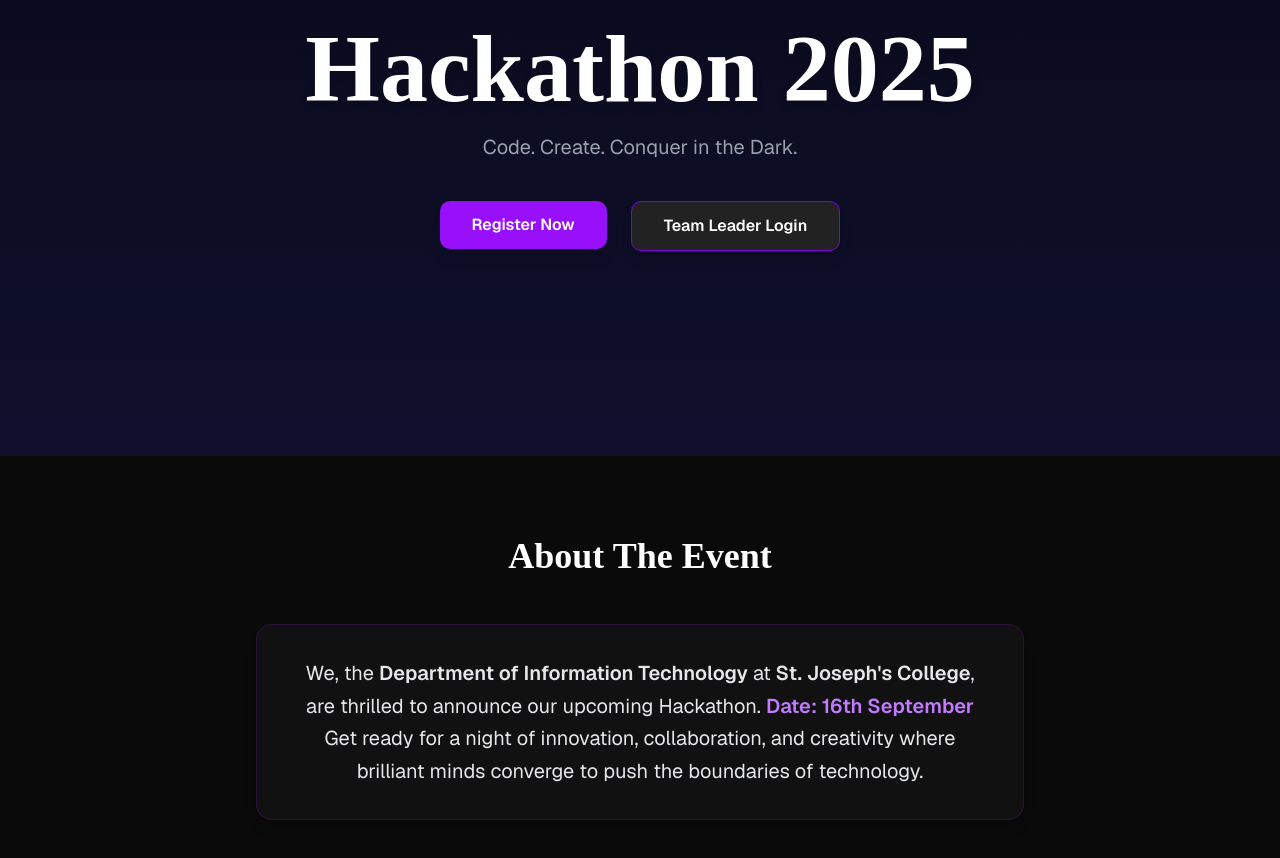
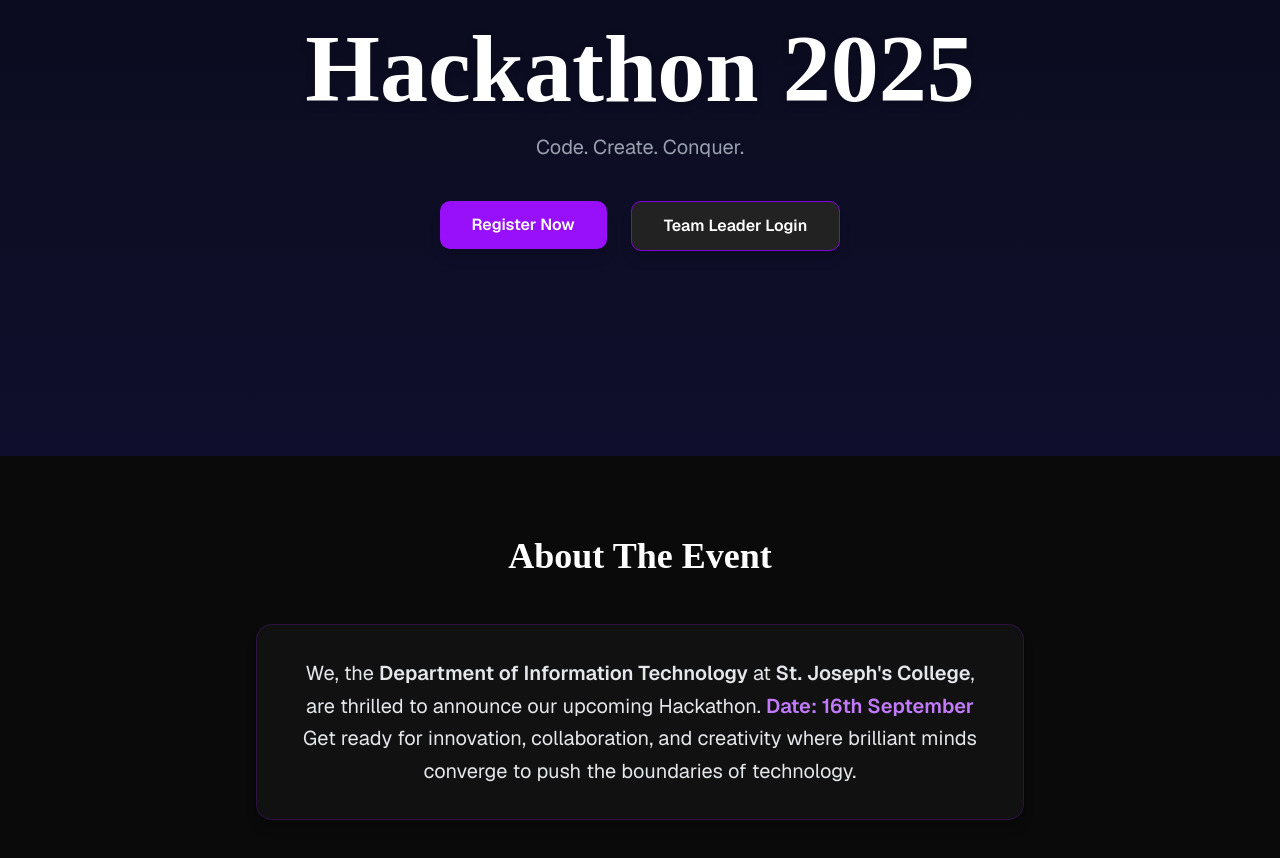
Before and after one commit to Noel1214/hackathon-it, a Next.js app: page / in a window 1280 px wide. Shown: the part 280-1138 px from the top of the page. Built offline with nearby package versions, Linux system fonts and the light colour scheme.

Commit message:
altered some words

```diff
--- a/app/page.tsx
+++ b/app/page.tsx
@@ -36,7 +36,7 @@ export default function Home() {
             Hackathon 2025
           </h1>
           <p className="mt-4 text-gray-400 text-lg md:text-xl">
-            Code. Create. Conquer in the Dark.
+            Code. Create. Conquer.
           </p>
 
           <div className="mt-10 flex flex-col sm:flex-row justify-center gap-6">
@@ -67,7 +67,7 @@ export default function Home() {
               <span className="font-semibold"> St. Joseph&apos;s College</span>, are thrilled
               to announce our upcoming Hackathon.{" "}
               <span className="text-purple-400 font-semibold">Date: 16th September</span>{" "}
-              Get ready for a night of innovation, collaboration, and creativity where
+              Get ready for innovation, collaboration, and creativity where
               brilliant minds converge to push the boundaries of technology.
             </p>
           </div>
```
